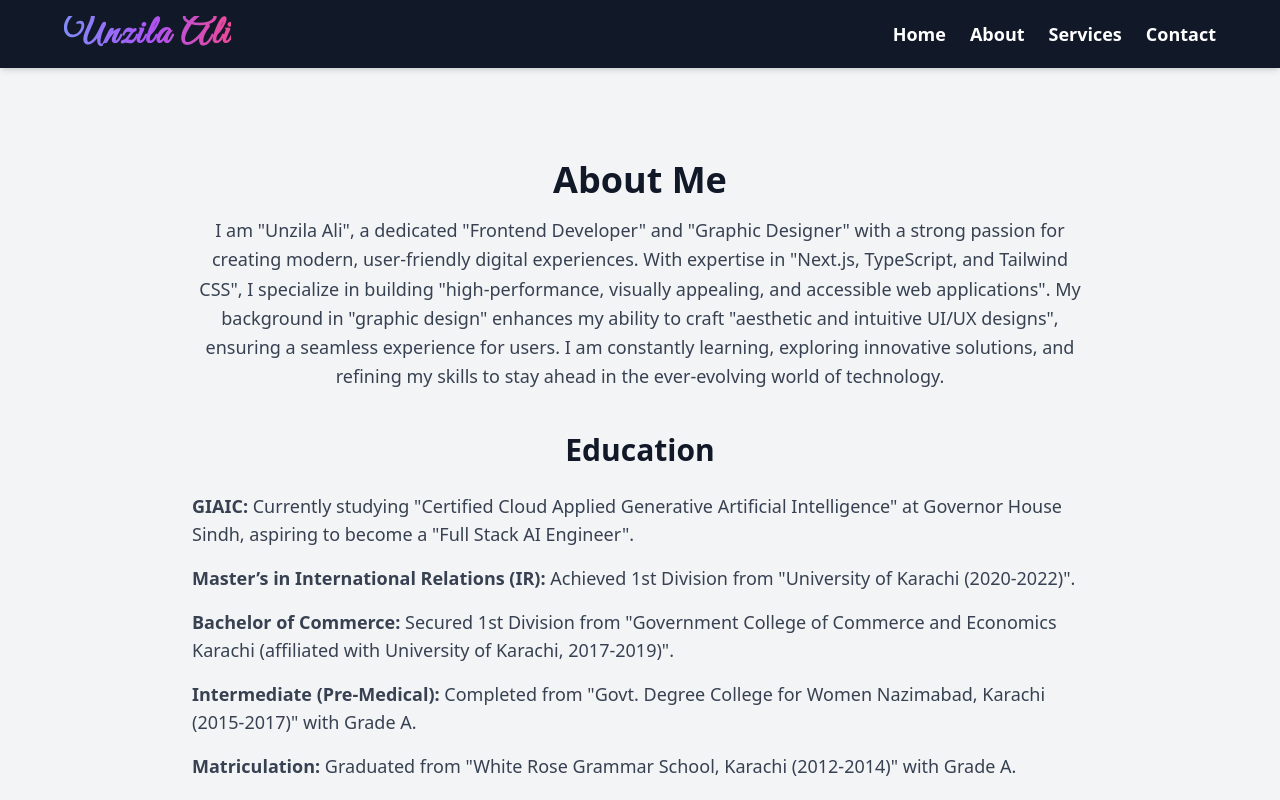
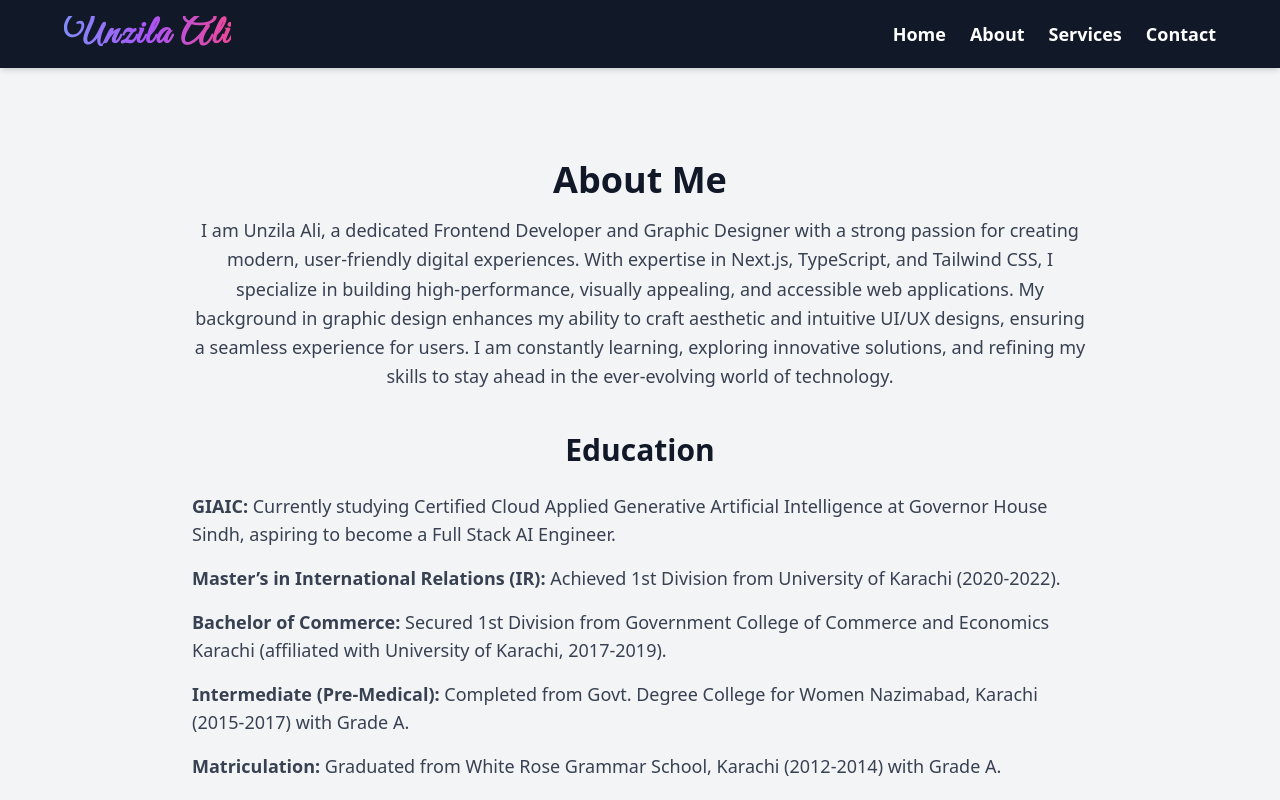
Before and after one commit to UnzilaAli12/portfolio-using-tailwindCss, a Next.js app: page /About in a window 1280 px wide. Shown: the top 800 px of the page. Built offline with nearby package versions, Linux system fonts and the light colour scheme.

Commit message:
Fixed ESLint errors and updated portfolio

```diff
--- a/src/app/About/page.tsx
+++ b/src/app/About/page.tsx
@@ -5,10 +5,10 @@ const Aboutpage = () => {
     <div className='py-20 max-w-4xl mx-auto text-center '>
       <h1 className='text-4xl font-extrabold text-gray-900 '>About Me</h1>
       <p className='text-lg text-gray-700 mt-4 leading-relaxed '>
-      I am "Unzila Ali", a dedicated "Frontend Developer" and "Graphic Designer" with a strong passion for creating modern, user-friendly digital experiences.
-        With expertise in "Next.js, TypeScript, and Tailwind CSS", I specialize in building "high-performance, visually appealing, and accessible web applications".
+      I am Unzila Ali, a dedicated Frontend Developer and Graphic Designer with a strong passion for creating modern, user-friendly digital experiences.
+        With expertise in Next.js, TypeScript, and Tailwind CSS, I specialize in building high-performance, visually appealing, and accessible web applications.
 
-        My background in "graphic design" enhances my ability to craft "aesthetic and intuitive UI/UX designs", ensuring a seamless experience for users.
+        My background in graphic design enhances my ability to craft aesthetic and intuitive UI/UX designs, ensuring a seamless experience for users.
         I am constantly learning, exploring innovative solutions, and refining my skills to stay ahead in the ever-evolving world of technology.
 
       </p>
@@ -19,19 +19,19 @@ Education
 </h2>
 <ul className='mt-6 space-y-4 text-lg text-gray-700' >
 <li>
-<strong>GIAIC:</strong> Currently studying "Certified Cloud Applied Generative Artificial Intelligence" at Governor House Sindh, aspiring to become a "Full Stack AI Engineer".
+<strong>GIAIC:</strong> Currently studying Certified Cloud Applied Generative Artificial Intelligence at Governor House Sindh, aspiring to become a Full Stack AI Engineer.
 </li>
 <li>
-<strong>Master’s in International Relations (IR):</strong> Achieved 1st Division from "University of Karachi (2020-2022)".
+<strong>Master’s in International Relations (IR):</strong> Achieved 1st Division from University of Karachi (2020-2022).
 </li>
 <li>
-<strong>Bachelor of Commerce:</strong> Secured 1st Division from "Government College of Commerce and Economics Karachi (affiliated with University of Karachi, 2017-2019)".
+<strong>Bachelor of Commerce:</strong> Secured 1st Division from Government College of Commerce and Economics Karachi (affiliated with University of Karachi, 2017-2019).
 </li>
 <li>
-<strong>Intermediate (Pre-Medical):</strong> Completed from "Govt. Degree College for Women Nazimabad, Karachi (2015-2017)" with Grade A.
+<strong>Intermediate (Pre-Medical):</strong> Completed from Govt. Degree College for Women Nazimabad, Karachi (2015-2017) with Grade A.
 </li>
 <li>
-<strong>Matriculation:</strong> Graduated from "White Rose Grammar School, Karachi (2012-2014)" with Grade A.
+<strong>Matriculation:</strong> Graduated from White Rose Grammar School, Karachi (2012-2014) with Grade A.
 </li>
 </ul>
 </div>
--- a/src/app/Services/page.tsx
+++ b/src/app/Services/page.tsx
@@ -6,7 +6,7 @@ const page = () => {
     <div className='py-20 max-w-5xl mx-auto text-center' >
       <h1 className='text-4xl font-extrabold text-gray-900' >My Services</h1>
       <p className='text-lg mt-6 text-gray-700'>
-      I offer professional "Frontend Development" and "Graphic Design" services,
+      I offer professional Frontend Development and Graphic Design services,
       helping businesses and individuals build stunning digital experiences.
       </p>
       <div className='mt-12 grid grid-col-1 md:grid-col-2 gap-1' >
@@ -15,9 +15,9 @@ const page = () => {
 Frontend Development
 </h2>
 <p className='text-gray-700 mt-4'>
-I specialize in building "modern, responsive, and high-performance" websites
-using "Next.js, TypeScript, and Tailwind CSS".
-My focus is on "clean code, user experience, and performance optimization".
+I specialize in building modern, responsive, and high-performance websites
+using Next.js, TypeScript, and Tailwind CSS.
+My focus is on clean code, user experience, and performance optimization.
 </p>
 <ul className='mt-4 text-gray-600 text-left space-y-2'>
 <li>✅ Custom Web Applications</li>
@@ -30,7 +30,7 @@ My focus is on "clean code, user experience, and performance optimization".
 <div className='bg-gray-100 p-6 rounded-lg shadow-md mt-20'>
 <h2 className='text-3xl font-bold text-indigo-700 ' >Graphic Design</h2>
 <p className='text-gray-700 mt-4'>
-With a strong "graphic design background", I create "eye-catching visuals"
+With a strong graphic design background, I create eye-catching visuals
 that enhance brand identity and user engagement.
 </p>
 <ul className='mt-4 text-gray-600 text-left space-y-2'>
@@ -43,7 +43,7 @@ that enhance brand identity and user engagement.
 </div>
       </div>
 <div className='mt-12'>
-<p className='text-lg text-gray-700'>Need a custom project? Let's work together! 🚀</p>
+<p className='text-lg text-gray-700'>Need a custom project? Lets work together! 🚀</p>
 <Link href="/Contact" target='block' className='mt-4 inline-block bg-indigo-600 text-white px-6 py-3 rounded-lg text-lg font-semibold hover:bg-indigo-700 transition'>
 Get in Touch
 </Link>
--- a/src/app/page.tsx
+++ b/src/app/page.tsx
@@ -9,8 +9,8 @@ const page = () => {
     Hi, I am <span className='text-indigo-600' >Unzila Ali</span>
     </h1>
 <p className='text-xl text-gray-600 mt-4 max-w-2xl mx-auto' >
-A "Frontend Developer" with expertise in building modern, responsive, and interactive web applications using "Next.js, TypeScript, and Tailwind CSS".
-        Also a "Graphic Designer", crafting visually stunning and user-friendly interfaces.
+A Frontend Developer with expertise in building modern, responsive, and interactive web applications using Next.js, TypeScript, and Tailwind CSS.
+        Also a Graphic Designer, crafting visually stunning and user-friendly interfaces.
 
 </p>
 <div className='mt-8'>
```
